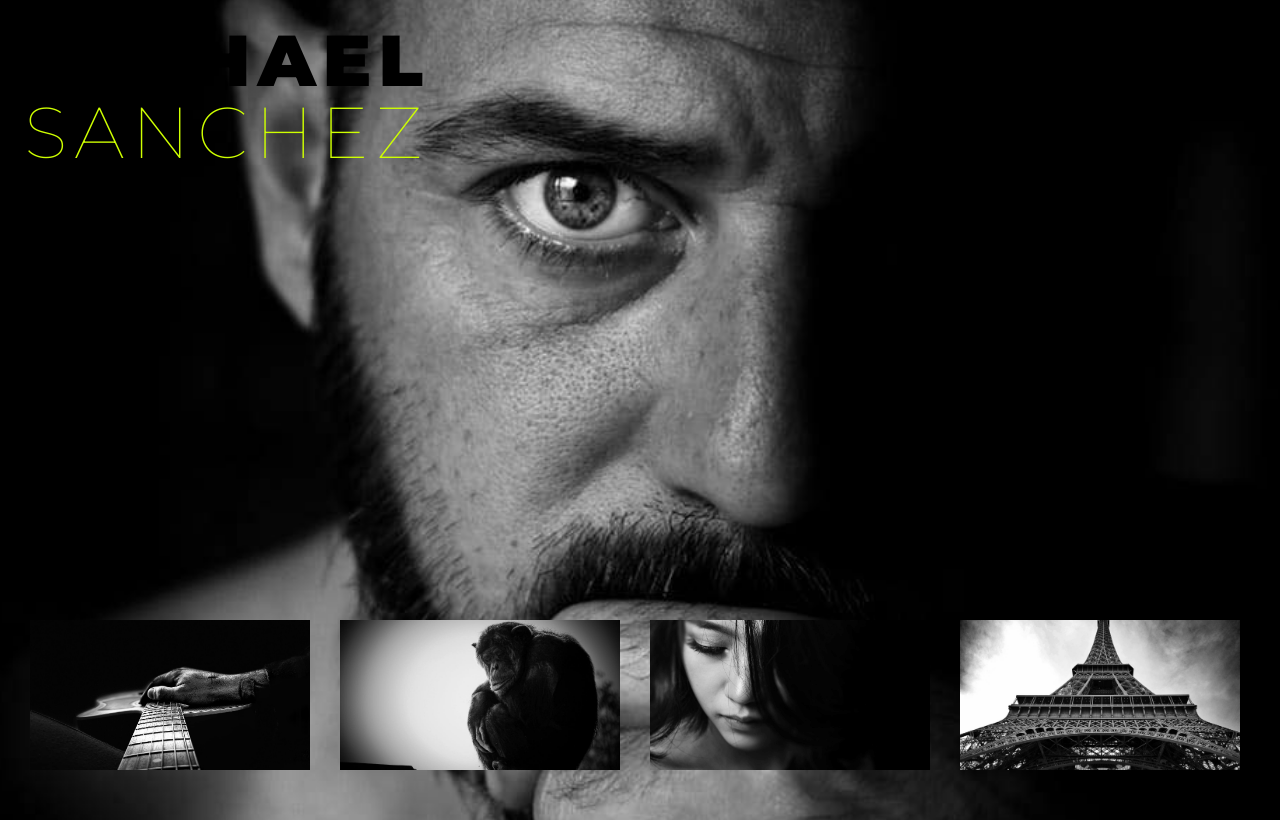
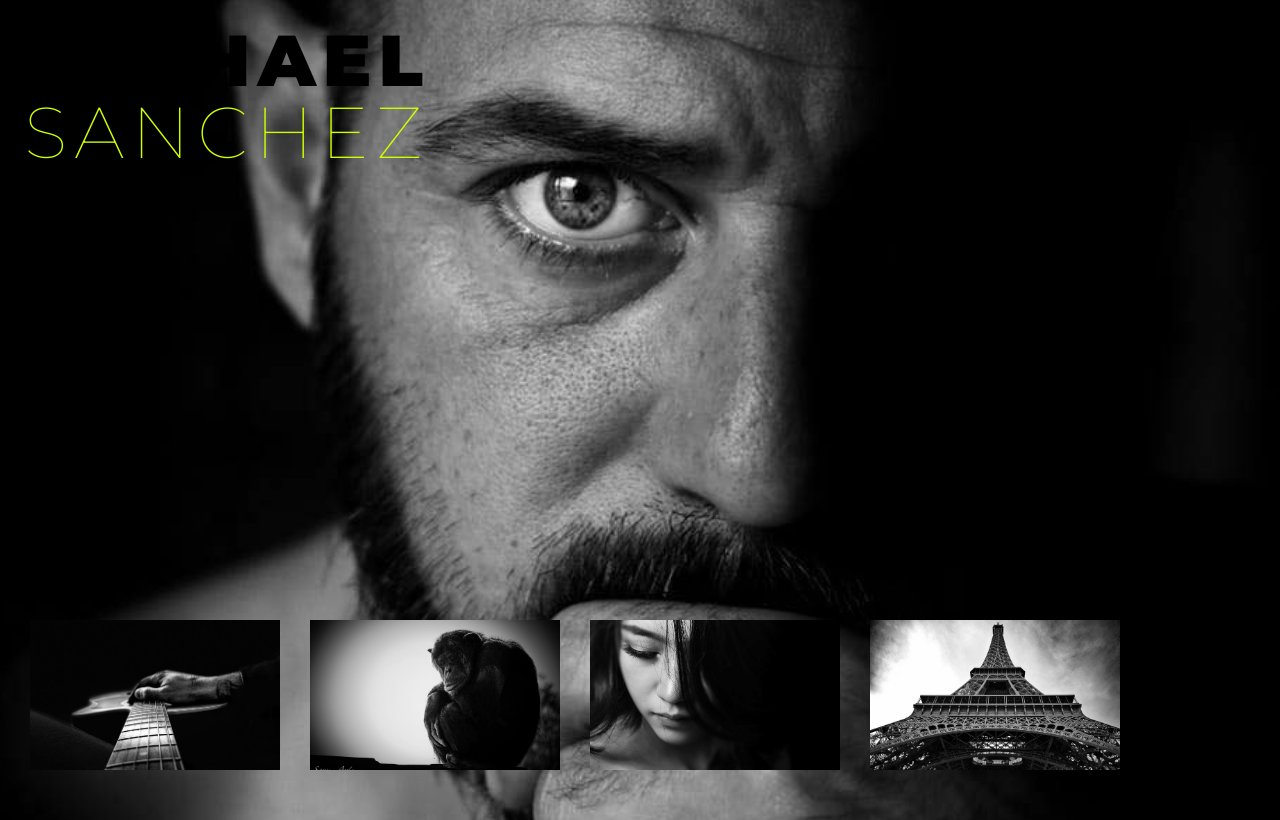
Before and after one commit to MickaelAustoni/ms-photographer, a Next.js app: page / in a window 1280 px wide. Shown: the top 820 px of the page. Built offline with nearby package versions, Linux system fonts and the light colour scheme.

Commit message:
feat: improvement

```diff
--- a/src/components/FullScreenGallery.tsx
+++ b/src/components/FullScreenGallery.tsx
@@ -5,9 +5,9 @@ import { useEffect, useState } from "react";
 import { useSprings, animated } from "@react-spring/web";
 import useWindowSize from "@/hooks/useWindowSize";
 
-const ANIMATION_DURATION = 400;
+const ANIMATION_DURATION = 350;
 const IMAGE_GAP = 30;
-const IMAGE_WIDTH = 280;
+const IMAGE_WIDTH = 250;
 const IMAGE_HEIGHT = 150;
 
 const getLeftTo = (index: number, selectedImage: number) => {
@@ -57,6 +57,7 @@ interface FullScreenGalleryProps {
 export default function FullScreenGallery({ images }: FullScreenGalleryProps) {
   const { height, width } = useWindowSize();
   const [selectedImage, setSelectedImage] = useState(0);
+  const [lastSelectedImage, setLastSelectedImage] = useState(-1);
   const [isAnimating, setIsAnimating] = useState(false);
   const [mousePosition, setMousePosition] = useState({ x: 0, y: 0 });
 
@@ -64,8 +65,8 @@ export default function FullScreenGallery({ images }: FullScreenGalleryProps) {
   images.length,
   images.map((_, index) => {
     const isSelectedImage = selectedImage === index;
-    const parallaxX = isSelectedImage && mousePosition.x ? Math.abs((mousePosition.x - width / 2) / 50) : 0;
-    const parallaxY = isSelectedImage && mousePosition.y ? Math.abs((mousePosition.y - height / 2) / 50) : 0;
+    const parallaxX = !isAnimating && isSelectedImage && mousePosition.x ? Math.abs((mousePosition.x - width / 2) / 50) : 0;
+    const parallaxY = !isAnimating && isSelectedImage && mousePosition.y ? Math.abs((mousePosition.y - height / 2) / 50) : 0;
 
     return {
       onStart: () => {
@@ -102,6 +103,7 @@ export default function FullScreenGallery({ images }: FullScreenGalleryProps) {
       return;
     }
 
+    setLastSelectedImage(selectedImage);
     setSelectedImage(index);
   };
 
@@ -118,11 +120,13 @@ export default function FullScreenGallery({ images }: FullScreenGalleryProps) {
     };
   }, []);
 
-  return springs.map((style, index) => (
-      <animated.div
+  return springs.map((style, index) => {
+    const fade = selectedImage !== index && isAnimating || lastSelectedImage === index && isAnimating;
+
+    return <animated.div
       key={index}
       style={style}
-        className={`select-none absolute z-10 origin-top transition-opacity ${selectedImage !== index && isAnimating ? `opacity-0 duration-300 `: `opacity-1 duration-1000 `}`}>
+      className={`select-none absolute z-10 origin-top transition-opacity ${fade ? `opacity-0 duration-300 ` : `opacity-1 duration-1000 `}`}>
       <Image
         src={images[index]}
         alt="placeholder"
@@ -133,5 +137,5 @@ export default function FullScreenGallery({ images }: FullScreenGalleryProps) {
         onClick={handleClick(index)}
       />
     </animated.div>
-    ));
+  });
 }
```
Lines whose indentation alone changed are shown as unchanged.
